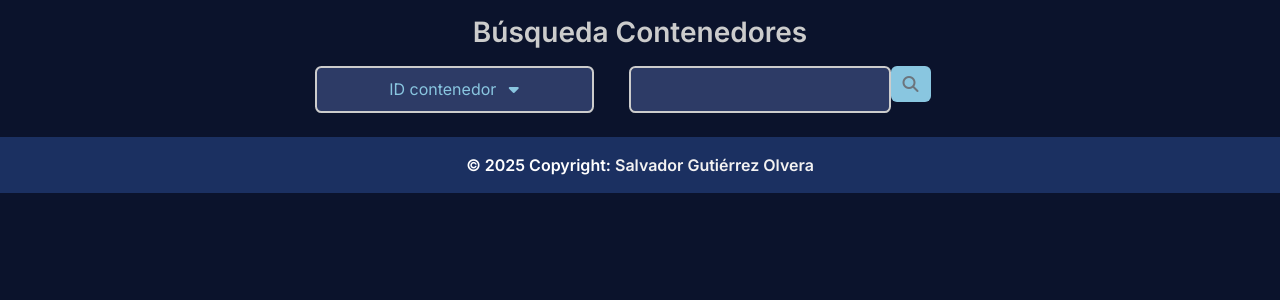
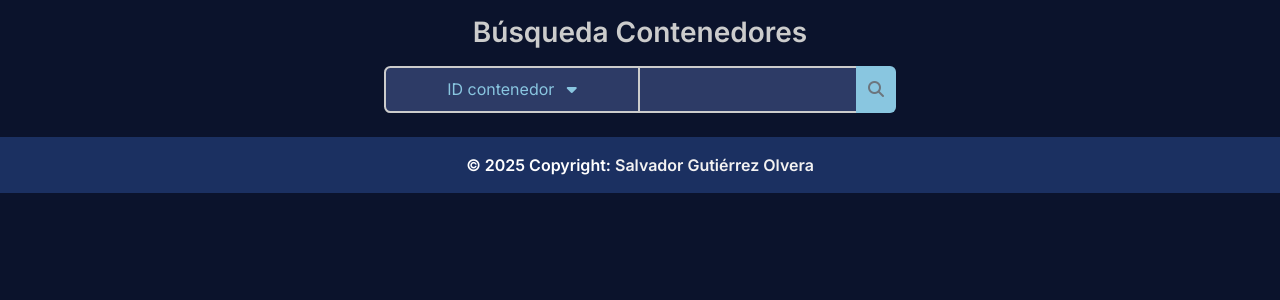
Before and after one commit to Salvador-97/Inbound_Manager-Web, a Flask app: page /contenedores/busqueda in a window 1280 px wide. Shown: the part 56-356 px from the top of the page. Run offline with Flask 3, Linux system fonts and the light colour scheme; some libraries are stand-ins or nearby versions.

Commit message:
style(Nuevo estilo barra de búsqueda contenedor)

```diff
--- a/app/routes/routes_contenedores.py
+++ b/app/routes/routes_contenedores.py
@@ -115,8 +115,6 @@ def busqueda():
     if request.method == 'GET':
         opcionUsuario = request.args.get('select_ctn', "")
         valorBusqueda = request.args.get('id_ctn', "")
-        print("Opcion: ", opcionUsuario)
-        print("Valor: ", valorBusqueda)
         if not (opcionUsuario or valorBusqueda):
             return jsonify({
                 "mensaje": "Error en la entrada de busqueda",
--- a/app/static/styles/css/home.css
+++ b/app/static/styles/css/home.css
@@ -1,5 +1,10 @@
 .contenedor-formulario {
   margin-bottom: 1.5rem;
+}
+
+.ctn-buscar {
+  width: 80%;
+  gap: 1rem;
 }
 
 .contenedor-form-grid {
@@ -19,46 +24,40 @@
   flex-direction: column;
   gap: 0.5rem;
 }
-.input-form input,
-.input-form button,
-.input-form ul {
+
+.input-estilo {
   text-decoration: none;
   text-align: center;
   color: #89c6e0;
   padding: 0.6rem 0.75rem;
   border: 2px solid #ccc;
-  border-radius: 0.4rem;
   background-color: #2d3b66;
   transition: border-color 0.3s ease-in, background-color 0.3s ease-in;
 }
-.input-form input::placeholder,
-.input-form button::placeholder,
-.input-form ul::placeholder {
+.input-estilo::placeholder {
   color: #ccc;
 }
-.input-form label {
+.input-estilo label {
   transition: color 0.3s ease-in;
 }
-.input-form:hover label {
+.input-estilo:hover label {
   color: #fff;
 }
-.input-form input:hover,
-.input-form button:hover {
+
+.input-estilo:hover {
   border: 2px solid #89c6e0;
   background-color: #3d5088;
 }
-.input-form input:hover::placeholder,
-.input-form button:hover::placeholder {
+.input-estilo:hover::placeholder {
   color: #89c6e0;
 }
-.input-form input:focus,
-.input-form select:focus {
+
+.input-estilo:focus {
   border: 2px solid #89c6e0;
   background-color: #3d5088;
   outline: none;
 }
-.input-form input:focus:focus::placeholder,
-.input-form select:focus:focus::placeholder {
+.input-estilo:focus:focus::placeholder {
   color: #ccc;
 }
 
@@ -82,6 +81,38 @@
   grid-column: span 3;
 }
 
+@media screen and (max-width: 767px) {
+  .size-input {
+    width: 100% !important;
+  }
+  .bordes {
+    border-radius: 0.4rem !important;
+  }
+  .bordes-entrada {
+    border-radius: 0.4rem !important;
+  }
+}
+@media screen and (min-width: 768px) and (max-width: 1023px) {
+  .ctn-buscar {
+    width: 50%;
+  }
+}
+@media screen and (min-width: 1024px) {
+  .ctn-buscar {
+    width: 40%;
+  }
+}
+@media screen and (min-width: 768px) {
+  .bordes {
+    border-radius: 0.4rem 0 0 0.4rem !important;
+  }
+  .bordes-entrada {
+    border-width: 2px 0 2px 0 !important;
+    border-radius: 0;
+    border-style: solid;
+    border-color: #ccc;
+  }
+}
 .nav-opciones {
   gap: 0;
 }
@@ -103,6 +134,7 @@
   opacity: 100;
   pointer-events: inherit;
   top: 100%;
+  z-index: 10;
 }
 
 .flecha {
--- a/app/static/styles/sass/_inputBuscar.scss
+++ b/app/static/styles/sass/_inputBuscar.scss
@@ -22,6 +22,7 @@
     opacity: 100;
     pointer-events: inherit;
     top: 100%;
+    z-index: 10;
 }
 
 .flecha {
--- a/app/static/styles/sass/_tablas.scss
+++ b/app/static/styles/sass/_tablas.scss
@@ -2,6 +2,11 @@
 
 .contenedor-formulario {
   margin-bottom: 1.5rem;
+}
+
+.ctn-buscar {
+  width: 80%;
+  gap: 1rem;
 }
 
 .contenedor-form-grid {
@@ -21,21 +26,18 @@
   display: flex;
   flex-direction: column;
   gap: 0.5rem;
+}
 
-  input,
-  button,
-  ul {
+.input-estilo {
   text-decoration: none;
   text-align: center;
   color: colores.$color-borde-input;
   padding: 0.6rem 0.75rem;
   border: 2px solid colores.$color-fuente;
-    border-radius: 0.4rem;
   background-color: colores.$color-fondo-oscuro-tabla;
   transition: border-color 0.3s ease-in, background-color 0.3s ease-in;
   &::placeholder {
     color: colores.$color-fuente;
-    }
   }
 
   label {
@@ -45,9 +47,9 @@
   &:hover label {
     color: #fff;
   }
+}
 
-  input:hover,
-  button:hover {
+.input-estilo:hover {
   border: 2px solid colores.$color-borde-input;
   background-color: colores.$color-inputs-oscuro-focus;
   &::placeholder {
@@ -55,14 +57,12 @@
   }
 }
 
-  input:focus,
-  select:focus {
+.input-estilo:focus {
   border: 2px solid colores.$color-borde-input;
   background-color: colores.$color-inputs-oscuro-focus;
   outline: none;
   &:focus::placeholder {
     color: colores.$color-fuente;
-    }
   }
 }
 
@@ -86,3 +86,42 @@
 .span-input {
   grid-column: span 3;
 }
+
+@media screen and (max-width: 767px) {
+  .size-input {
+    width: 100% !important;
+  }
+
+  .bordes {
+    border-radius: 0.4rem !important;
+  }
+
+  .bordes-entrada {
+        border-radius: 0.4rem !important;
+  }
+}
+
+@media screen and (min-width: 768px) and (max-width: 1023px) {
+  .ctn-buscar {
+    width: 50%;
+  }
+}
+
+@media screen and (min-width: 1024px) {
+  .ctn-buscar {
+    width: 40%;
+  }
+}
+
+@media screen and (min-width: 768px) {
+  .bordes {
+    border-radius: 0.4rem 0 0 0.4rem !important;
+  }
+
+  .bordes-entrada {
+    border-width: 2px 0 2px 0 !important;
+    border-radius: 0;
+    border-style: solid;
+    border-color: colores.$color-fuente;
+  }
+}
--- a/app/templates/contenedores/busqueda.html
+++ b/app/templates/contenedores/busqueda.html
@@ -2,45 +2,78 @@
 <title>Búsqueda Contenedores</title>
 <main class="contenedor-formulario">
     <h3 class="titulo">Búsqueda Contenedores</h3>
-    <form action="/contenedores/busqueda" id="form_ctn_busqueda" method="GET"
-        class="container ctn-form d-flex flex-column flex-md-row justify-content-center align-items-center">
-        <div class="mb-2 col-8 col-md-4 col-lg-3 mb-md-0 input-form position-relative">
-            <input type="hidden" name="select_ctn" id="select" value="id_contenedor" form="form_ctn_busqueda">
-            <button name="select-btn" type="button" class=" mr-md-2 text-center" title="seleccion">
+    <form action="/contenedores/busqueda" id="form_ctn_busqueda" method="GET" class="container ctn-buscar">
+        <div class="row justify-content-center">
+            <div class="position-relative col-12 col-md-6 mb-2 mb-md-0 px-0">
+                <input type="hidden" name="select_ctn" id="select" value="id_contenedor">
+                <button name="select-btn" type="button" class="input-estilo w-100 text-center bordes" title="seleccion">
                     <span class="texto-select">ID contenedor</span>
                     <i class="fa-solid fa-caret-down flecha"></i>
                 </button>
-            <div class="input-form w-100 position-absolute nav-opciones ocultar">
-                <button value="id_contenedor" type="button">ID Contenedor</button>
-                <button value="fecha_descarga" type="button">Fecha Descarga</button>
-                <button value="sku_producto" type="button">SKU Producto</button>
+                <div class="position-absolute nav-opciones ocultar">
+                    <button value="id_contenedor" type="button" class="input-estilo w-100">ID Contenedor</button>
+                    <button value="fecha_descarga" type="button" class="input-estilo w-100">Fecha Descarga</button>
+                    <button value="sku_producto" type="button" class="input-estilo w-100">SKU Producto</button>
                 </div>
             </div>
-        <div class="mb-3 mb-lg-0 col-8 col-md-4 d-flex flex-column flex-md-row justify-content-center">
-            <div class="input-form mb-2 mb-md-0">
-                <input type="text" class="form-control" id="id_ctn" name="id_ctn" aria-label="identificador-buscar"
-                    value="{{contenedorID}}" form="form_ctn_busqueda">
-            </div>
-            <div class="input-group-append text-center">
-                <button class="btn btn-outline-secondary btn-busqueda" type="submit" aria-label="boton-buscar"
-                    form="form_ctn_busqueda" id="button-addon2">
+            <div class="col-12 col-md-6 px-0">
+                <div class="input-group flex-column flex-md-row">
+                    <input type="text" class="form-control input-estilo size-input bordes-entrada mb-2 mb-md-0" id="id_ctn" name="id_ctn"
+                        aria-label="identificador-buscar" value="{{contenedorID}}">
+                    <button class="btn btn-outline-secondary btn-busqueda mx-auto mx-md-0" type="submit" aria-label="boton-buscar"
+                        id="button-addon2">
                         <i class="fa-solid fa-magnifying-glass"></i>
                     </button>
                 </div>
             </div>
+        </div>
     </form>
 
-    <div class="ctn-tabla">
-<table class="table table-striped">
-    <thead>
-        <tr id="encabezado"></tr>
-    </thead>
-    <tbody id="tablaContenedor">
-
-    </tbody>
-    </table>
+    <!--Contenedor de las tarjetas-->
+    <div class="container mt-3">
+        <div id="contenedor-tarjetas" class="row g-3 justify-content-center">
+        </div>
     </div>
 
+    <!--Template de la tarjeta-->
+    <template id="template-tarjeta">
+        <div class="col-12 col-md-6 col-xl-4">
+            <div class="card h-100 shadow-sm">
+                <div class="card-header d-flex justify-content-between align-items-center">
+                    <span class="fw-bold" name="id_contenedor"></span>
+                    <span class="badge bg-secondary" name="sku_producto"></span>
+                </div>
+
+                <div class="card-body">
+                    <p class="mb-2 small text-muted text-center" name="descripcion">
+                    </p>
+                    <div class="row text-center mb-3">
+                        <div class="col">
+                            <small class="text-muted">No. tarimas</small>
+                            <div class="fw-bold" name="no_tarimas"></div>
+                        </div>
+                        <div class="col">
+                            <small class="text-muted">Resto</small>
+                            <div class="fw-bold" name="resto_cajas"></div>
+                        </div>
+                    </div>
+                    <div class="row text-center mb-3">
+                        <div class="col">
+                            <small class="text-muted">Fecha</small>
+                            <div class="fw-bold" name="fecha_descarga"></div>
+                        </div>
+                        <div class="col">
+                            <small class="text-muted">Proveedor</small>
+                            <div class="fw-bold" name="proveedor"></div>
+                        </div>
+                    </div>
+                    <div class="text-center">
+                        <a href="" name="btn-detalles" class="btn btn-secondary col-5 mx-auto">Ver tarimas</a>
+                    </div>
+                </div>
+            </div>
+        </div>
+    </template>
 </main>
 
 <!-- Modal -->
```
Also changed, not shown: app/static/js/consultas/contenedores.js (+14 -21 lines), app/static/db/almacen.db, 1 other file. Lines whose indentation alone changed are shown as unchanged.
